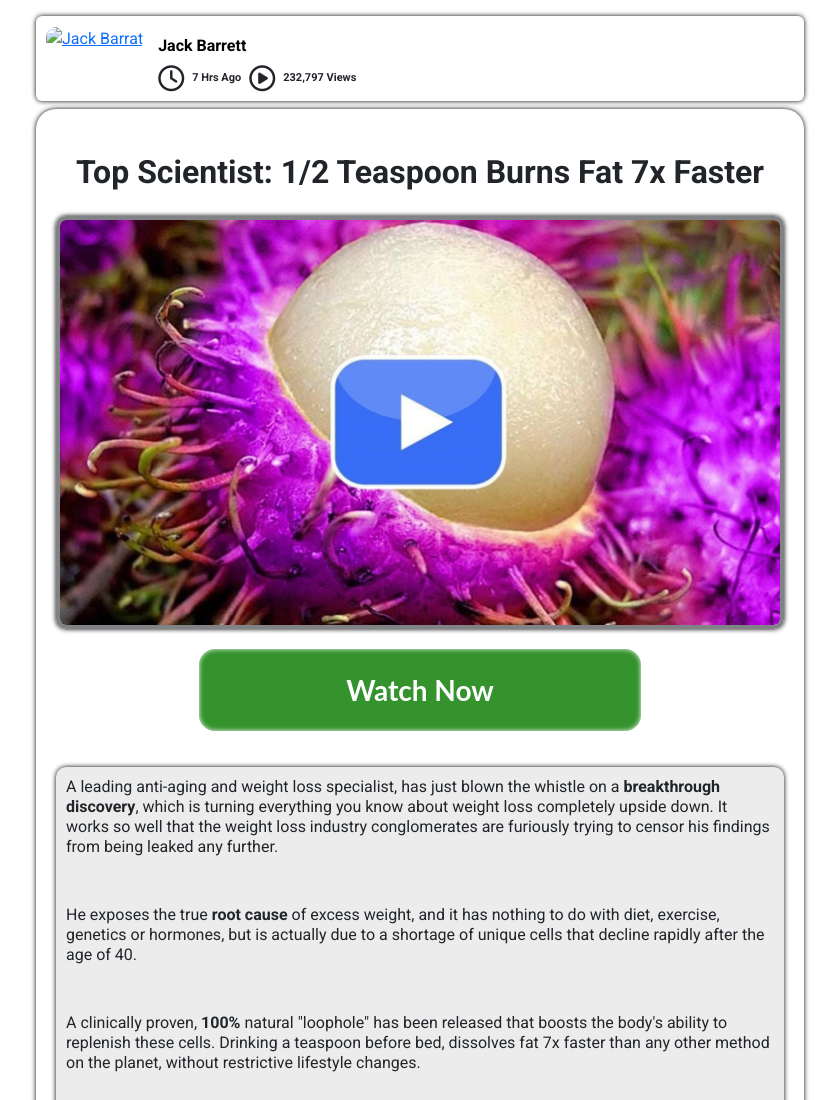
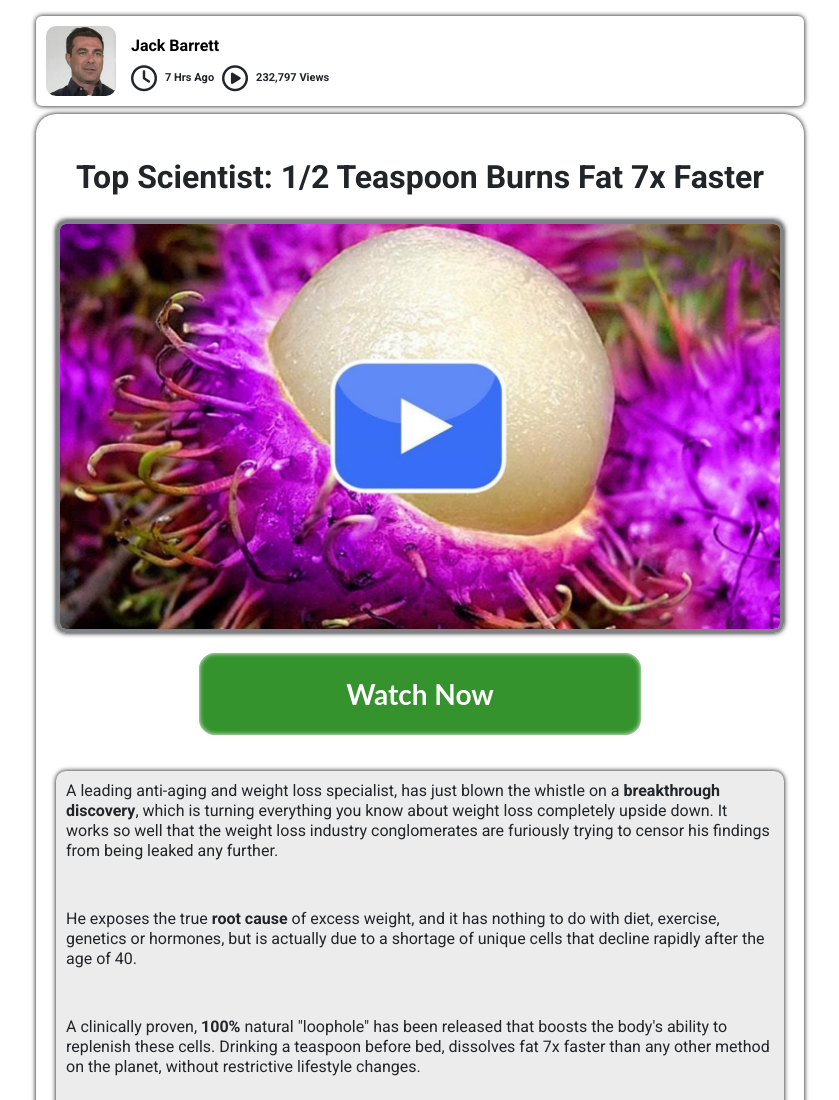
Before and after one commit to Ahmed-H-Ismael/new, a plain HTML site: page index.html in a window 1280 px wide. Shown: the top 1100 px of the page, without its empty margins (220-1059 px from the left). Drawn offline with Linux system fonts and the light colour scheme.

Commit message:
Update index.html

```diff
--- a/index.html
+++ b/index.html
@@ -21,7 +21,7 @@
         <div class="header-content c-width mx-auto">
           <div class="card">
             <a href="https://leanbellyjuice.com/discovery?hop=dcretired&vendor=lbjuice">
-              <img src="./img/Jack-Barrat.jpg" class="card-img-top" alt="Jack Barrat">
+              <img src="./img/Jack Barrat.jpg" class="card-img-top" alt="Jack Barrat">
             </a>
             <div class="card-body">
               <h6>
```
